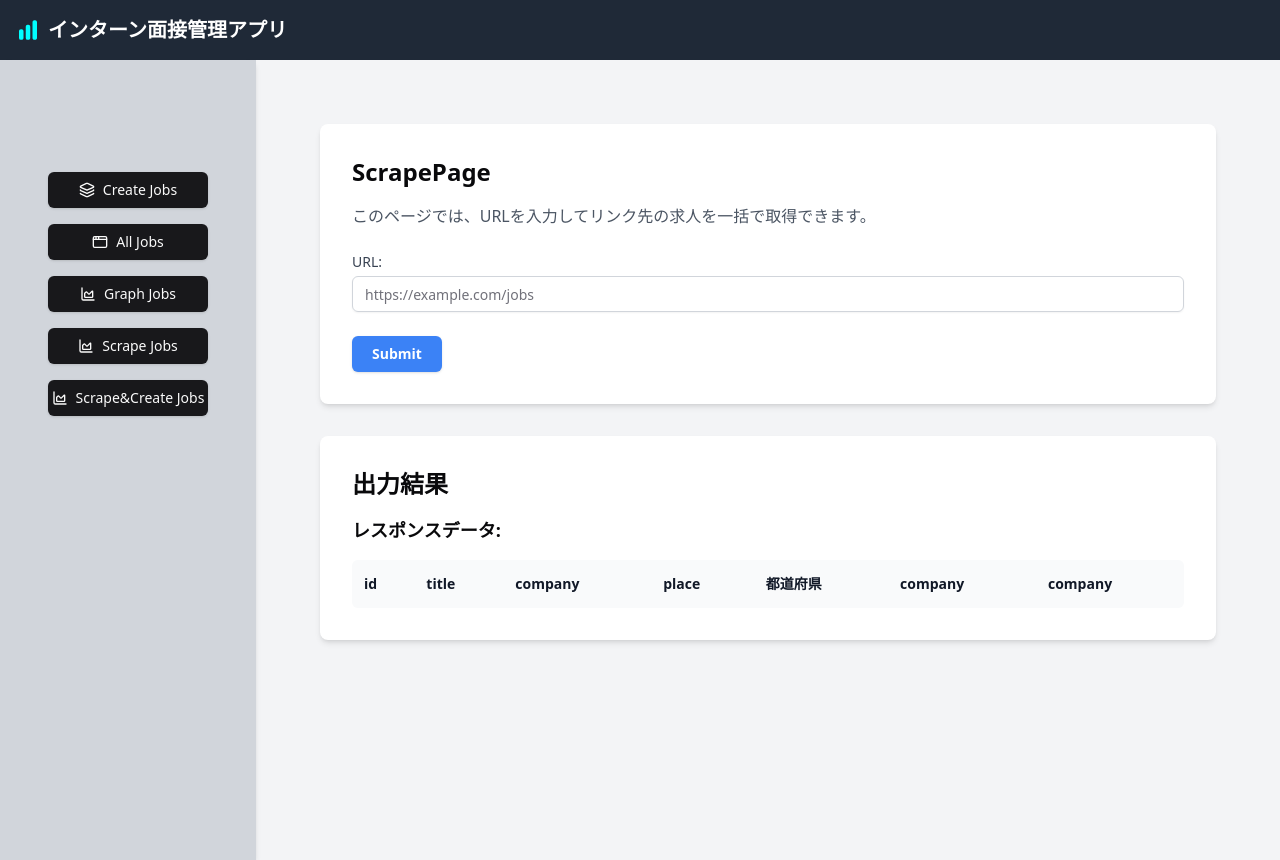
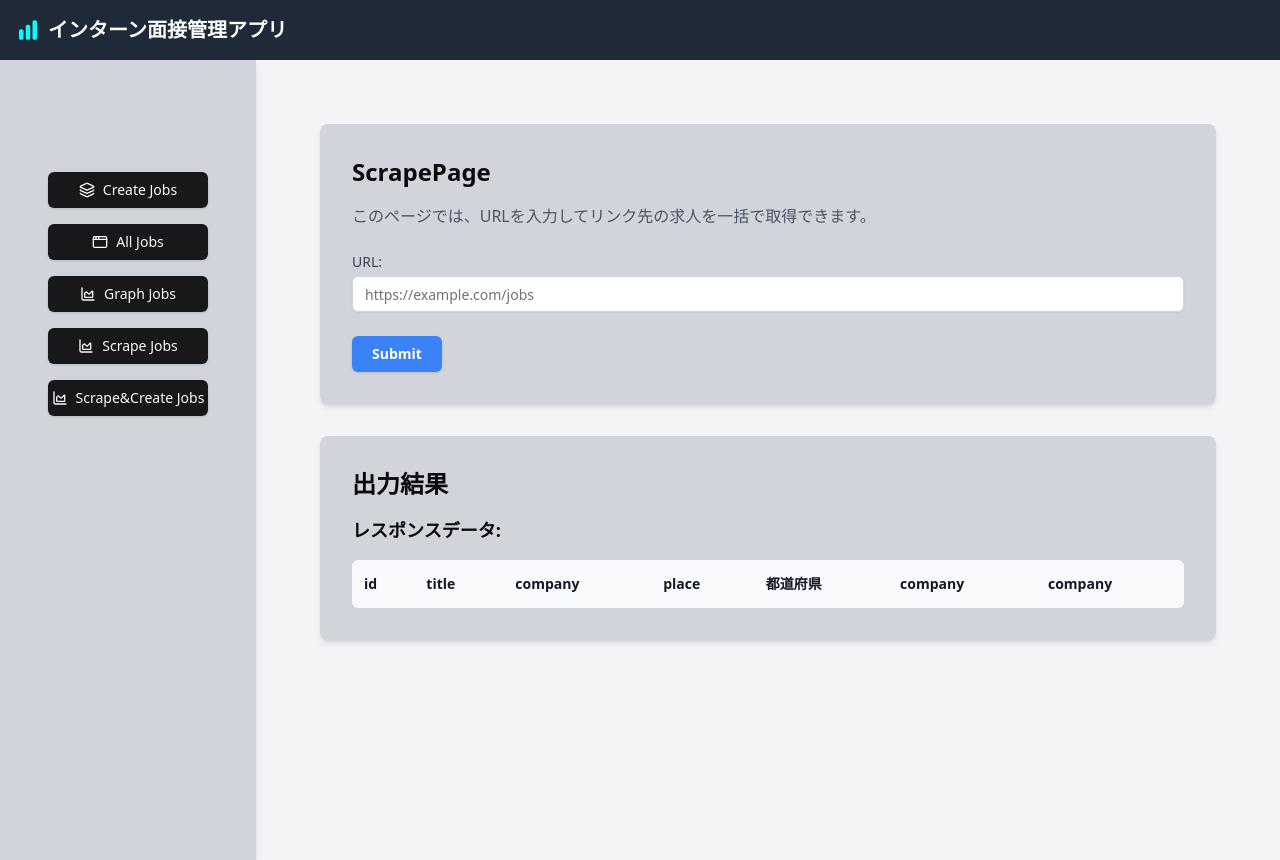
Before and after one commit to ajdjaiuoapooiad/next-port5-frontend-pageRouter, a Next.js app: page /scrape-posts in a window 1280 px wide. Built offline with nearby package versions, Linux system fonts and the light colour scheme.

Commit message:
form 修正

```diff
--- a/src/pages/create-post/index.tsx
+++ b/src/pages/create-post/index.tsx
@@ -54,7 +54,7 @@ export default function CreatePost() {
       </Head>
 
       <div className="p-4 md:p-8">
-        <div className="bg-white rounded-lg shadow-md p-4 md:p-8 w-full md:w-1/2 mx-auto">
+        <div className="bg-gray-300 rounded-lg shadow-md p-4 md:p-8 w-full md:w-1/2 mx-auto">
           <h1>企業新規登録</h1>
           <form onSubmit={handleSubmit}>
             <div className="my-5">
--- a/src/pages/graph-posts/index.tsx
+++ b/src/pages/graph-posts/index.tsx
@@ -92,6 +92,7 @@ const handleTabChange = (tab: string) => {
               className="bg-white"
               type="text"
               name="url"
+              placeholder="https://example.com/jobs"
               onChange={(e) => setUrl(e.target.value)}
             />
 
@@ -110,6 +111,7 @@ const handleTabChange = (tab: string) => {
               className="bg-white"
               type="text"
               name="url"
+              placeholder="https://example.com/jobs"
               onChange={(e) => setUrl(e.target.value)}
             />
 
--- a/src/pages/scrape-createPosts/index.tsx
+++ b/src/pages/scrape-createPosts/index.tsx
@@ -44,7 +44,7 @@ const ScrapeCreatePage = () => {
       </Head>
 
       <div className="p-4 md:p-8">
-        <div className="bg-white rounded-lg shadow-md p-4 md:p-8 my-8">
+        <div className="bg-gray-300 rounded-lg shadow-md p-4 md:p-8 my-8">
           <h1>ScrapeCreatePage</h1>
           <p>このページでは、URLを入力してリンク先の求人を一括で登録できます。</p>
           <form onSubmit={handleSubmit}>
@@ -53,6 +53,7 @@ const ScrapeCreatePage = () => {
               className="bg-white"
               type="text"
               name="url"
+              placeholder="https://example.com/jobs"
               onChange={(e) => setUrl(e.target.value)}
             />
 
--- a/src/pages/scrape-posts/index.tsx
+++ b/src/pages/scrape-posts/index.tsx
@@ -46,7 +46,7 @@ const ScrapePostsList = () => {
 
       <div className="p-4 md:p-8">
 
-        <div className="bg-white rounded-lg shadow-md p-6 md:p-8 mb-8">
+        <div className="bg-gray-300 rounded-lg shadow-md p-6 md:p-8 mb-8">
           <h1 className="text-2xl font-bold mb-4">ScrapePage</h1>
           <p className="text-gray-600 mb-6">
             このページでは、URLを入力してリンク先の求人を一括で取得できます。
@@ -55,7 +55,7 @@ const ScrapePostsList = () => {
             <div>
               <label className="block text-sm font-medium text-gray-700">URL:</label>
               <Input
-                className="mt-1 w-full border-gray-300 rounded-md shadow-sm focus:ring-blue-500 focus:border-blue-500"
+                className="mt-1 w-full bg-white border-gray-300 rounded-md shadow-sm focus:ring-blue-500 focus:border-blue-500"
                 type="text"
                 name="url"
                 placeholder="https://example.com/jobs"
@@ -71,7 +71,7 @@ const ScrapePostsList = () => {
           </form>
         </div>
 
-        <div className="bg-white rounded-lg shadow-md p-6 md:p-8">
+        <div className="bg-gray-300 rounded-lg shadow-md p-6 md:p-8">
           <h1 className="text-2xl font-bold mb-4">出力結果</h1>
           {responseData && (
             <div>
```
